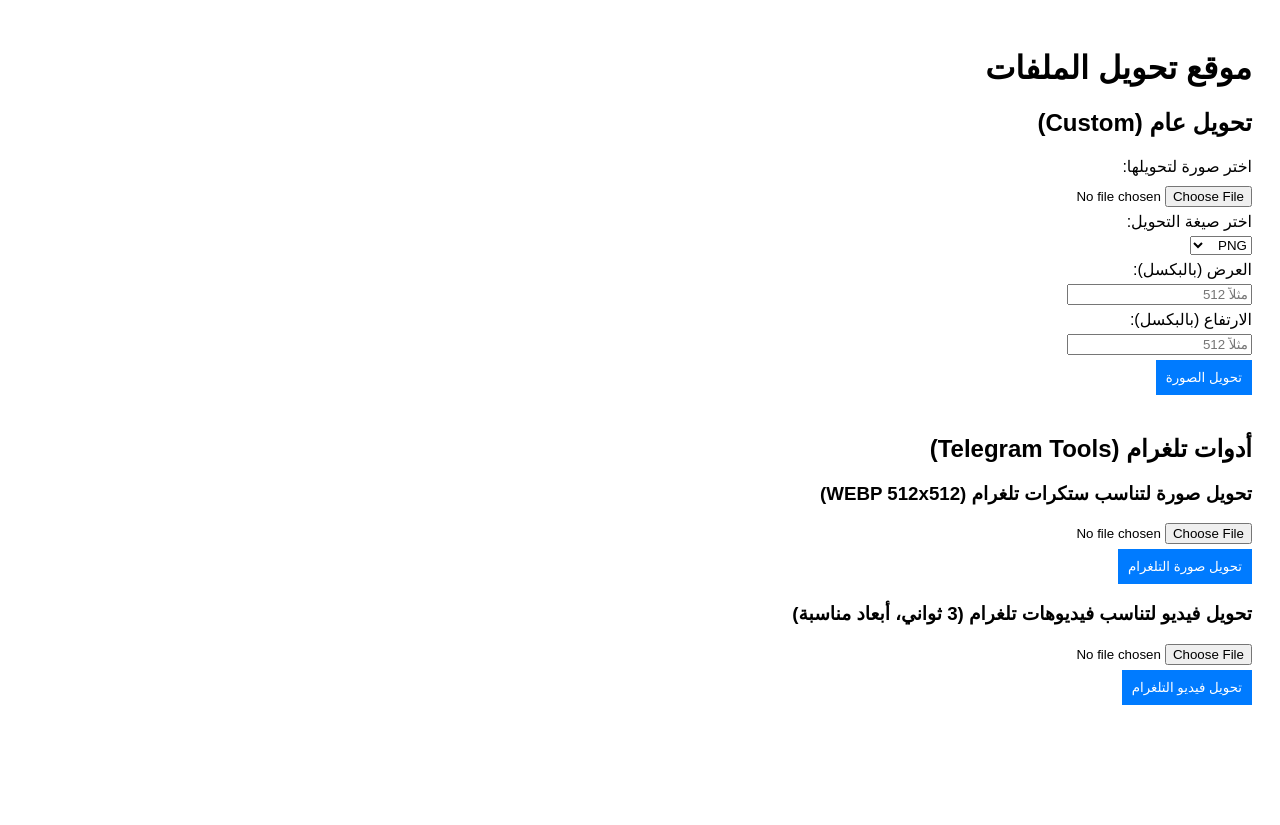
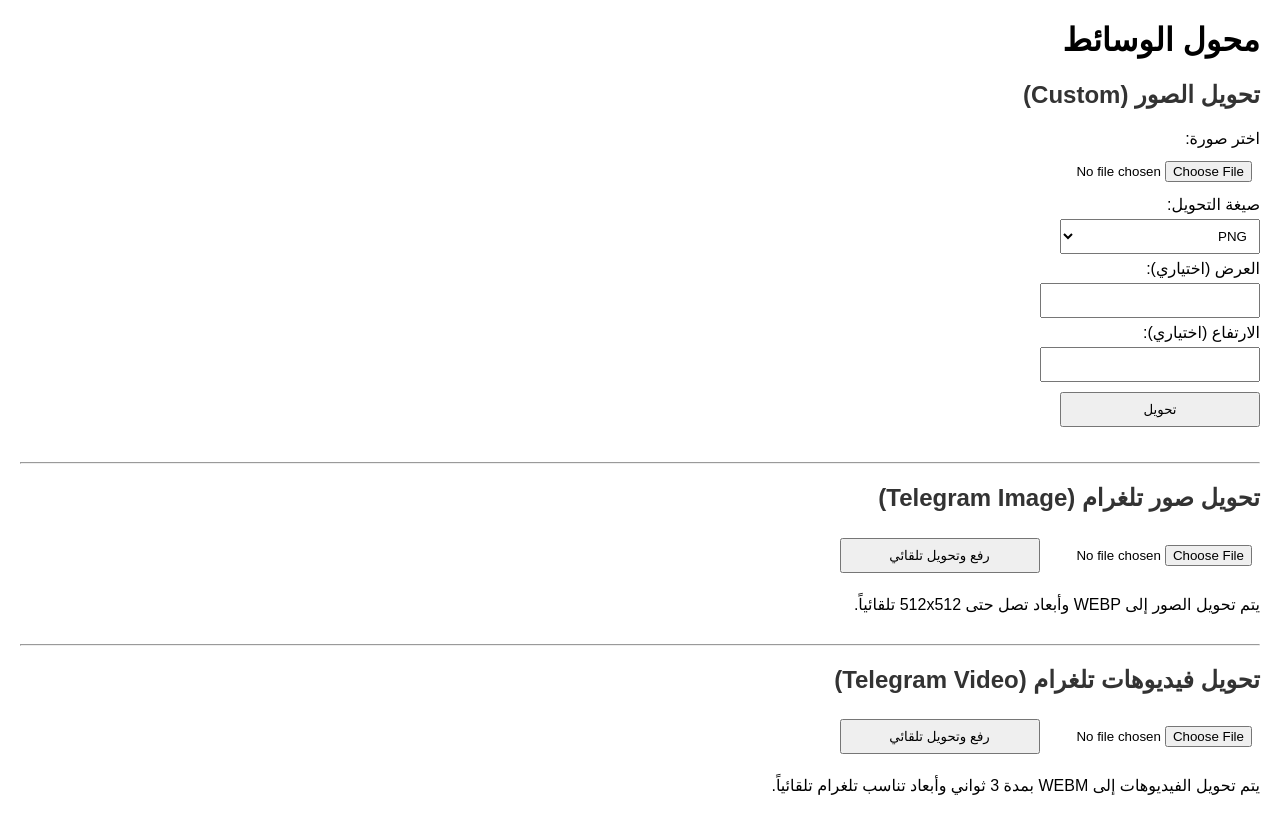
Before and after one commit to Ahmed-GaMz/Media-Converter2, a Flask app: page / in a window 1280 px wide. Before the commit the page ends 705 px from the top, so only its background shows below. Run offline with Flask 3, Linux system fonts and the light colour scheme.

Commit message:
Update index.html

```diff
--- a/templates/index.html
+++ b/templates/index.html
@@ -1,60 +1,59 @@
 <!DOCTYPE html>
-<html lang="ar">
+<html lang="ar" dir="rtl">
 <head>
     <meta charset="UTF-8" />
-    <title>Media Converter</title>
+    <title>محول الوسائط</title>
     <style>
-        body { font-family: Arial, sans-serif; padding: 20px; direction: rtl; }
-        section { margin-bottom: 40px; }
-        label, select, input, button { margin: 5px 0; display: block; }
-        input[type="file"] { margin-top: 10px; }
-        button { padding: 10px; background-color: #007bff; color: white; border: none; cursor: pointer; }
-        button:hover { background-color: #0056b3; }
+        body { font-family: Arial, sans-serif; margin: 20px; }
+        .section { margin-bottom: 30px; }
+        h2 { color: #333; }
+        form { margin-top: 10px; }
+        input, select, button { margin: 5px 0; padding: 8px; width: 200px; }
     </style>
 </head>
 <body>
+    <h1>محول الوسائط</h1>
 
-<h1>موقع تحويل الملفات</h1>
+    <div class="section">
+        <h2>تحويل الصور (Custom)</h2>
+        <form action="/convert_image" method="post" enctype="multipart/form-data">
+            <label>اختر صورة:</label><br />
+            <input type="file" name="image" required /><br />
+            <label>صيغة التحويل:</label><br />
+            <select name="format" required>
+                <option value="png">PNG</option>
+                <option value="jpeg">JPEG</option>
+                <option value="webp">WEBP</option>
+                <option value="jpg">JPG</option>
+            </select><br />
+            <label>العرض (اختياري):</label><br />
+            <input type="number" name="width" min="1" /><br />
+            <label>الارتفاع (اختياري):</label><br />
+            <input type="number" name="height" min="1" /><br />
+            <button type="submit">تحويل</button>
+        </form>
+    </div>
 
-<section id="custom">
-    <h2>تحويل عام (Custom)</h2>
-    <form id="customForm" method="post" enctype="multipart/form-data" action="/convert_image">
-        <label>اختر صورة لتحويلها:</label>
-        <input type="file" name="image" accept="image/*" required />
+    <hr/>
 
-        <label>اختر صيغة التحويل:</label>
-        <select name="format" required>
-            <option value="png">PNG</option>
-            <option value="jpeg">JPEG</option>
-            <option value="webp">WEBP</option>
-            <option value="jpg">JPG</option>
-        </select>
+    <div class="section">
+        <h2>تحويل صور تلغرام (Telegram Image)</h2>
+        <form action="/convert_tg_image" method="post" enctype="multipart/form-data">
+            <input type="file" name="image" required />
+            <button type="submit">رفع وتحويل تلقائي</button>
+        </form>
+        <p>يتم تحويل الصور إلى WEBP وأبعاد تصل حتى 512x512 تلقائياً.</p>
+    </div>
 
-        <label>العرض (بالبكسل):</label>
-        <input type="number" name="width" min="1" placeholder="مثلاً 512" />
+    <hr/>
 
-        <label>الارتفاع (بالبكسل):</label>
-        <input type="number" name="height" min="1" placeholder="مثلاً 512" />
-
-        <button type="submit">تحويل الصورة</button>
-    </form>
-</section>
-
-<section id="telegram">
-    <h2>أدوات تلغرام (Telegram Tools)</h2>
-
-    <h3>تحويل صورة لتناسب ستكرات تلغرام (WEBP 512x512)</h3>
-    <form id="tgImageForm" method="post" enctype="multipart/form-data" action="/convert_tg_image">
-        <input type="file" name="image" accept="image/*" required />
-        <button type="submit">تحويل صورة التلغرام</button>
-    </form>
-
-    <h3>تحويل فيديو لتناسب فيديوهات تلغرام (3 ثواني، أبعاد مناسبة)</h3>
-    <form id="tgVideoForm" method="post" enctype="multipart/form-data" action="/convert_tg_video">
-        <input type="file" name="video" accept="video/*" required />
-        <button type="submit">تحويل فيديو التلغرام</button>
-    </form>
-</section>
-
+    <div class="section">
+        <h2>تحويل فيديوهات تلغرام (Telegram Video)</h2>
+        <form action="/convert_tg_video" method="post" enctype="multipart/form-data">
+            <input type="file" name="video" required />
+            <button type="submit">رفع وتحويل تلقائي</button>
+        </form>
+        <p>يتم تحويل الفيديوهات إلى WEBM بمدة 3 ثواني وأبعاد تناسب تلغرام تلقائياً.</p>
+    </div>
 </body>
 </html>
```
